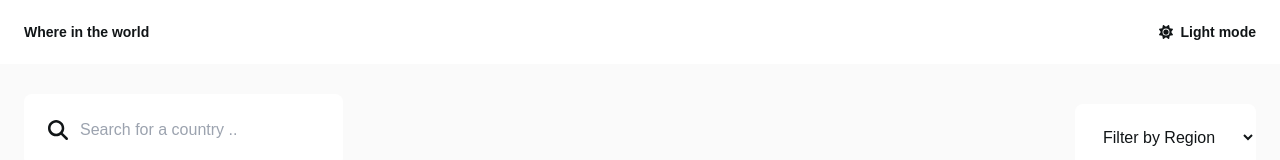
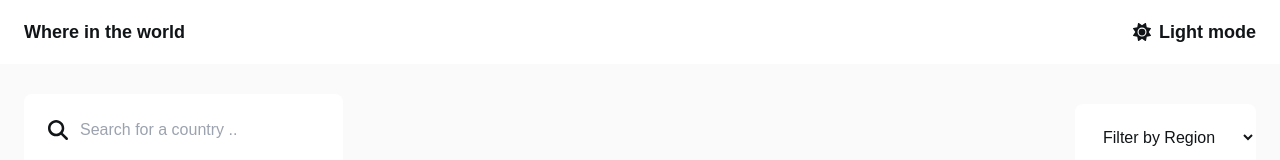
Before and after one commit to douglasyabuki/rest-countries, a Next.js app: page / in a window 1280 px wide. Shown: the top 160 px of the page. Built offline with nearby package versions, Linux system fonts and the light colour scheme.

Commit message:
Commit 44: Navbar font-size change

```diff
--- a/src/components/navbar/Navbar.tsx
+++ b/src/components/navbar/Navbar.tsx
@@ -12,7 +12,7 @@ export default function Navbar({ theme, changeTheme }: Props) {
 
   // Returns the whole navbar to index.tsx;
   return (
-    <div className="flex w-screen h-16 text-sm md:text-md bg-light-mode-element text-light-mode-text dark:bg-dark-mode-element dark:text-dark-mode-text justify-between items-center p-6 shadow-lg shadow-transparent-black transition-colors duration-300">
+    <div className="flex w-screen h-16 text-sm md:text-lg bg-light-mode-element text-light-mode-text dark:bg-dark-mode-element dark:text-dark-mode-text justify-between items-center p-6 shadow-lg shadow-transparent-black transition-colors duration-300">
       <div>
         <h1>Where in the world</h1>
       </div>
```
